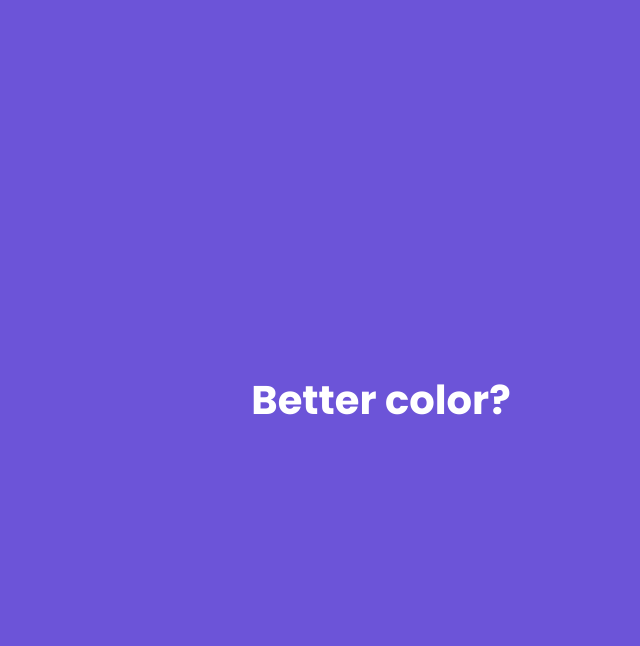
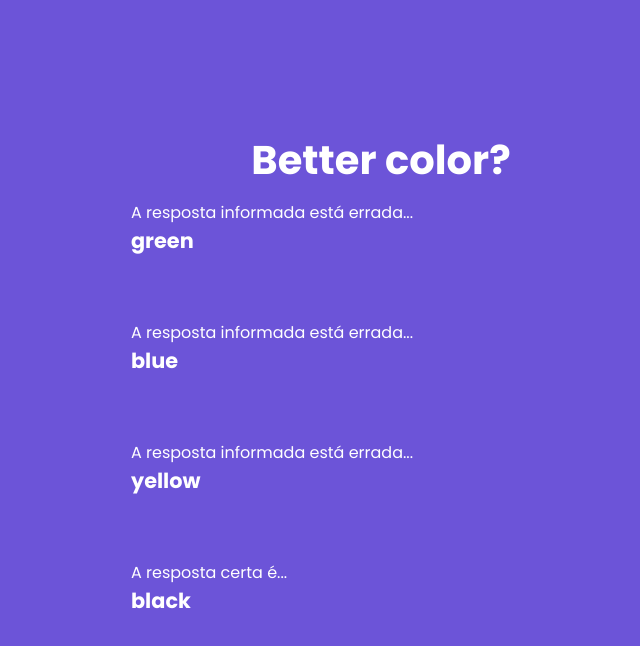
Before and after one commit to guilhermev-albuquerque/quiz, a Next.js app: page / in a window 1280 px wide. Shown: the top 646 px of the page, without its empty margins (259-899 px from the left). Built offline with nearby package versions, Linux system fonts and the light colour scheme.

Commit message:
component answer

```diff
--- /dev/null
+++ b/components/Answer.tsx
@@ -0,0 +1,45 @@
+import AnswerModel from '../model/answer';
+import styles from '../styles/Answer.module.css';
+
+interface AnswerProps {
+  value: AnswerModel;
+  index: number;
+  letter: string;
+  letterBackColor: string;
+  onResponse: (index: number) => void;
+}
+
+export default function Answer(props: AnswerProps) {
+  const answer = props.value;
+  return (
+    <div
+      className={styles.answer}
+      onClick={() => props.onResponse(props.index)}
+    >
+      <div className={styles.answerContent}>
+        {/*<div className={styles.front}>
+          <div
+            className={styles.letter}
+            style={{ backgroundColor: props.letterBackColor }}
+          >
+            {props.letter}
+          </div>
+          <div className={styles.value}>{answer.value}</div>
+        </div>*/}
+        <div className={styles.back}>
+          {answer.correct ? (
+            <div className={styles.correct}>
+              <div>A resposta certa é...</div>
+              <div className={styles.value}>{answer.value}</div>
+            </div>
+          ) : (
+            <div className={styles.wrong}>
+              <div>A resposta informada está errada...</div>
+              <div className={styles.value}>{answer.value}</div>
+            </div>
+          )}
+        </div>
+      </div>
+    </div>
+  );
+}
--- a/components/Question.tsx
+++ b/components/Question.tsx
@@ -1,17 +1,40 @@
 import QuestionModel from "../model/question";
 import styles from "../styles/Question.module.css"
-import Utterance from "./Utterance";
+import Answer from "./Answer";
+import Statement from "./Statement";
+
+const letters = [
+  { value: 'A', color: '#F2C866' },
+  { value: 'B', color: '#F266BA' },
+  { value: 'C', color: '#85D4F2' },
+  { value: 'D', color: '#BCE596' },
+]
 
 interface QuestionProps {
   value: QuestionModel
+  onResponse: (index: number) => void
 }
 
 export default function Question(props: QuestionProps) {
   const question = props.value
 
+  function renderAnswer() {
+    return question.answers.map((answer, i) => {
+      return <Answer
+        key={i}
+        value={answer}
+        index={i}
+        letter={letters[i].value}
+        letterBackColor={letters[i].color}
+        onResponse={props.onResponse}
+      />
+    })
+  }
+
   return (
     <div className={styles.question}>
-      <Utterance text={question.utterance} />
+      <Statement text={question.statement} />
+      {renderAnswer()}
     </div>
   )
 }
--- /dev/null
+++ b/components/Statement.tsx
@@ -0,0 +1,13 @@
+import styles from "../styles/Statement.module.css"
+
+interface StatementProps {
+  text: string
+}
+
+export default function Statement(props: StatementProps) {
+  return (
+    <div className={styles.statement}>
+      <span className={styles.text}>{props.text}</span>
+    </div>
+  )
+}
--- a/components/Utterance.tsx
+++ /dev/null
@@ -1,13 +0,0 @@
-import styles from "../styles/Utterance.module.css"
-
-interface UtteranceProps {
-  text: string
-}
-
-export default function Utterance(props: UtteranceProps) {
-  return (
-    <div className={styles.utterance}>
-      <span className={styles.text}>{props.text}</span>
-    </div>
-  )
-}
--- a/model/question.ts
+++ b/model/question.ts
@@ -3,13 +3,13 @@ import AnswerModel from "./answer"
 
 export default class QuestionModel {
   #id: number
-  #utterance: string
+  #statement: string
   #answers: AnswerModel[]
   #guessed: boolean
 
-  constructor(id: number, utterance: string, answers: AnswerModel[], guessed = false){
+  constructor(id: number, statement: string, answers: AnswerModel[], guessed = false){
     this.#id = id
-    this.#utterance = utterance
+    this.#statement = statement
     this.#answers = answers
     this.#guessed = guessed
   }
@@ -18,8 +18,8 @@ export default class QuestionModel {
     return this.#id
   }
 
-  get utterance() {
-    return this.#utterance
+  get statement() {
+    return this.#statement
   }
 
   get answers() {
@@ -45,18 +45,18 @@ export default class QuestionModel {
       const mustReveal = selectedAnswer || answer.correct
       return mustReveal ? answer.toReveal() : answer
     })
-    return new QuestionModel(this.id, this.utterance, answers, guessed)
+    return new QuestionModel(this.id, this.statement, answers, guessed)
   }
 
   scramblesAnswer(): QuestionModel {
     let scrambledAnswers = shuffle(this.#answers)
-    return new QuestionModel(this.#id, this.#utterance, scrambledAnswers, this.#guessed)
+    return new QuestionModel(this.#id, this.#statement, scrambledAnswers, this.#guessed)
   }
 
   toObject() {
     return {
       id: this.#id,
-      utterance: this.#utterance,
+      statement: this.#statement,
       answers: this.#answers.map(resp => resp.toObject()),
       guessed: this.#guessed
     }
--- a/pages/index.tsx
+++ b/pages/index.tsx
@@ -1,15 +1,24 @@
+import { useState } from 'react'
 import Question from '../components/Question'
 import AnswerModel from '../model/answer'
 import QuestionModel from '../model/question'
 
 
+const questionMock = new QuestionModel(1, 'Better color?', [
+  AnswerModel.wrong('green'),
+  AnswerModel.wrong('blue'),
+  AnswerModel.wrong('yellow'),
+  AnswerModel.correct('black'),
+])
+
 export default function Home() {
-  const teste = new QuestionModel(1, 'Better color?', [
-    AnswerModel.wrong('green'),
-    AnswerModel.wrong('blue'),
-    AnswerModel.wrong('yellow'),
-    AnswerModel.correct('black'),
-  ])
+  const [question, setQuestion] = useState(questionMock)
+
+  function onResponse(index: number) {
+    console.log(index);
+    setQuestion(question.answerIndex(index))
+  }
+
 
   return (
     <div style={{
@@ -18,7 +27,8 @@ export default function Home() {
       alignItems: 'center',
       height: '100vh'
     }}>
-      <Question value={teste} />
+      <Question value={question}
+      onResponse={onResponse} />
     </div>
   )
 }
--- /dev/null
+++ b/styles/Answer.module.css
@@ -0,0 +1,48 @@
+.answer {
+  display: flex;
+  min-width: 500px;
+  width: 80%;
+  height: 100px;
+  margin: 10px;
+}
+
+.answerContent {
+  position: relative;
+  display: flex;
+  flex: 1;
+}
+
+.front, .back {
+  position: absolute;
+  display: flex;
+  height: 100%;
+  width: 100%;
+  height: 100%;
+}
+
+.front {
+  align-items: center;
+  border-radius: 12px;
+  padding: 15px;
+  color: #000;
+  background-color: #fff;
+}
+
+.back {}
+
+.letter{
+  display: flex;
+  justify-content: center;
+  align-items: center;
+  height: 40px;
+  width: 40px;
+  border-radius: 20px;
+  font-size: 1.3rem;
+  font-weight: 700;
+  margin-right: 20px;
+}
+
+.value{
+  font-size: 1.3rem;
+  font-weight: 700;
+}
```
Also changed, not shown: styles/Statement.module.css (renamed from styles/Utterance.module.css).
